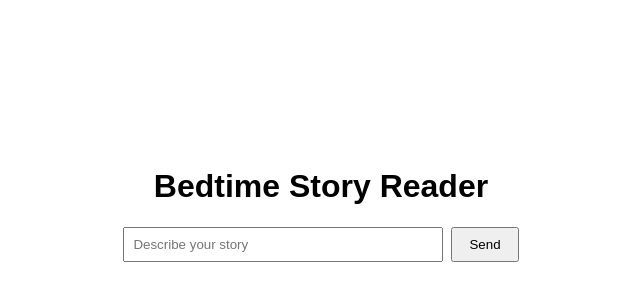
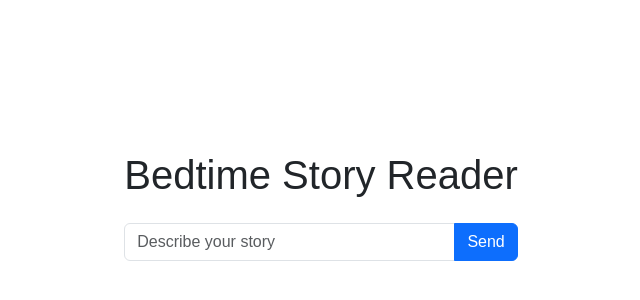
Before and after one commit to hejsek/test, an Angular app in the folder story-reader/: page / in a window 1280 px wide. Shown: the part 210-510 px from the top of the page, without its empty margins (319-959 px from the left). Built offline with nearby package versions, Linux system fonts and the light colour scheme.

Commit message:
Fix audio placement

```diff
--- a/story-reader/src/app/app.css
+++ b/story-reader/src/app/app.css
@@ -1,12 +1,4 @@
+
 .container {
-  text-align: center;
   margin-top: 50px;
 }
-input {
-  width: 300px;
-  padding: 8px;
-}
-button {
-  margin-left: 8px;
-  padding: 8px 16px;
-}
--- a/story-reader/src/app/app.html
+++ b/story-reader/src/app/app.html
@@ -1,6 +1,15 @@
-<div class="container">
-  <h1>Bedtime Story Reader</h1>
-  <input type="text" [(ngModel)]="prompt" placeholder="Describe your story" />
-  <button (click)="generate()">Send</button>
-  <audio *ngIf="audioUrl" controls [src]="audioUrl"></audio>
+<div class="container text-center mt-5">
+  <h1 class="mb-4">Bedtime Story Reader</h1>
+  <div class="input-group justify-content-center mb-3">
+    <input
+      type="text"
+      class="form-control w-auto"
+      [(ngModel)]="prompt"
+      placeholder="Describe your story"
+    />
+    <button class="btn btn-primary" (click)="generate()">Send</button>
+  </div>
+  <div *ngIf="audioUrl" class="mt-4">
+    <audio controls [src]="audioUrl" class="w-100"></audio>
+  </div>
 </div>
--- a/story-reader/src/index.html
+++ b/story-reader/src/index.html
@@ -5,6 +5,7 @@
   <title>StoryReader</title>
   <base href="/">
   <meta name="viewport" content="width=device-width, initial-scale=1">
+  <link rel="stylesheet" href="https://cdn.jsdelivr.net/npm/bootstrap@5.3.2/dist/css/bootstrap.min.css">
   <link rel="icon" type="image/x-icon" href="favicon.ico">
 </head>
 <body>
```
